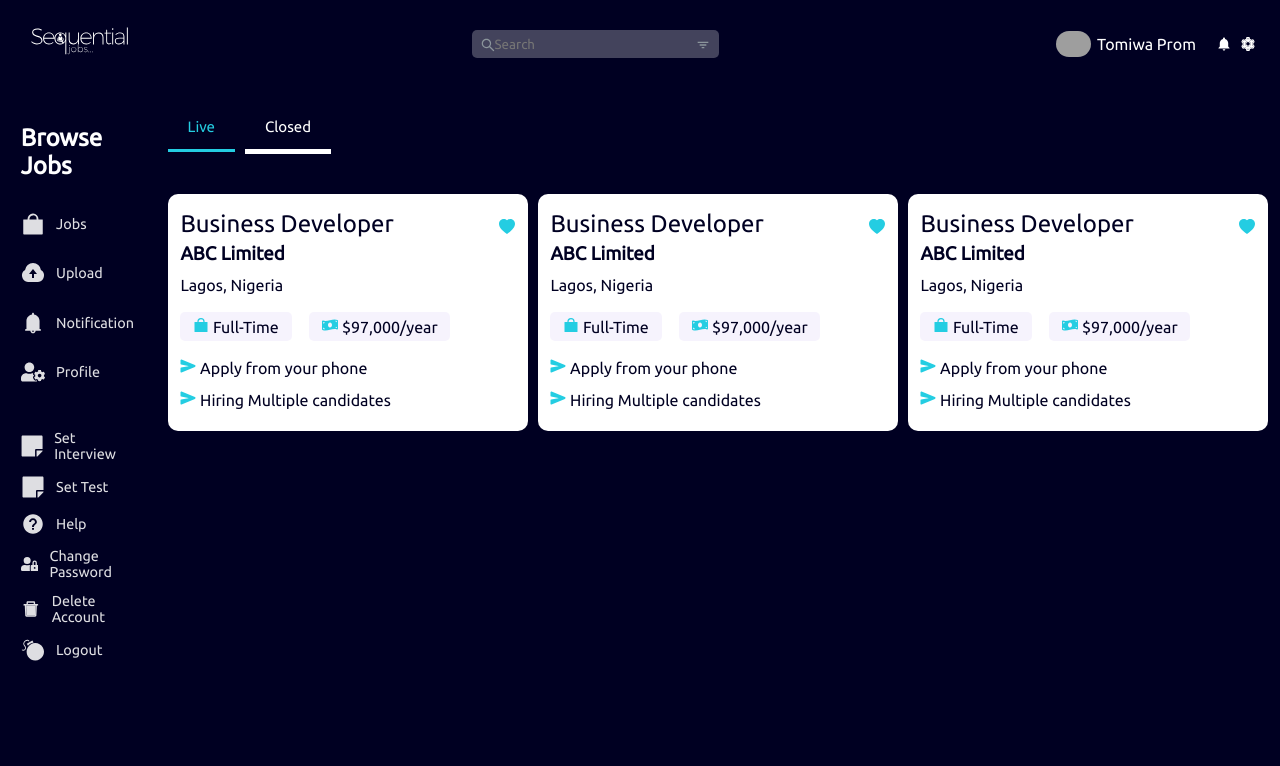
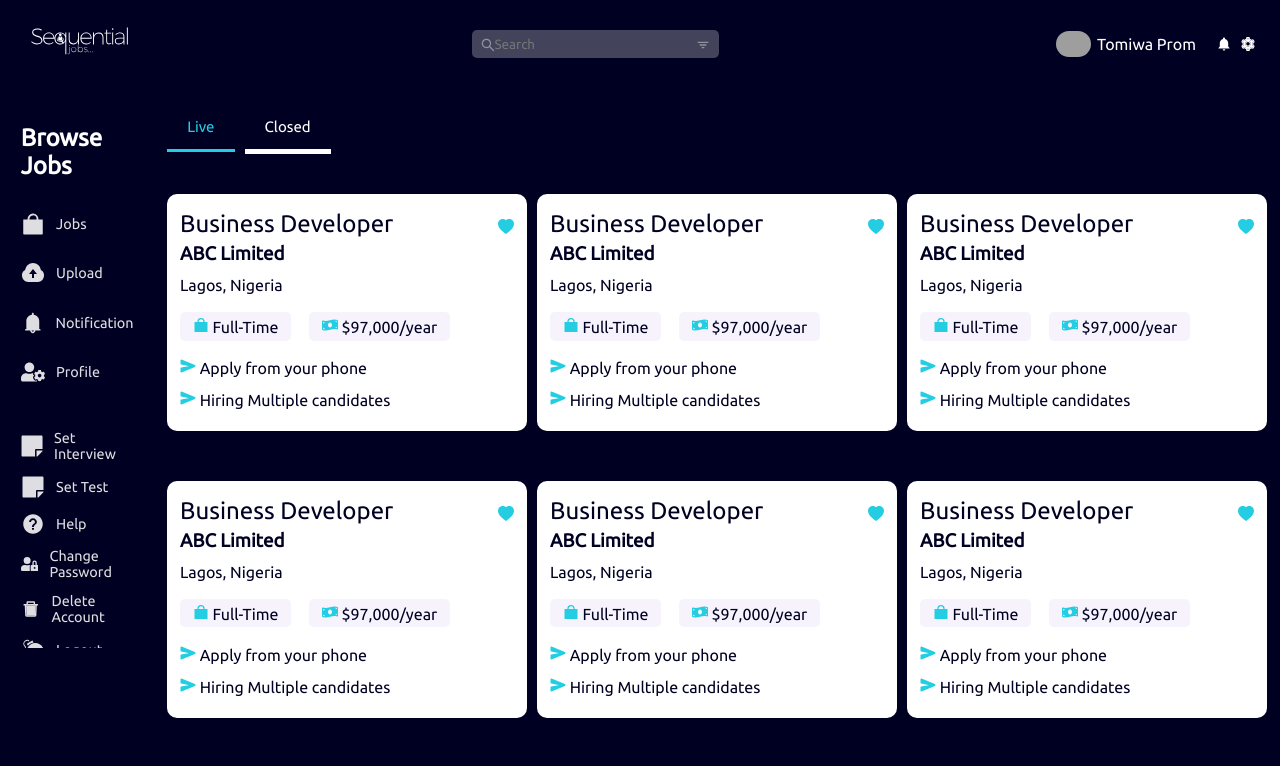
Before and after one commit to Tomation-Solution/sequential-job, a Next.js app: page / in a window 1280 px wide. Shown: the top 766 px of the page. Built offline with nearby package versions, Linux system fonts and the light colour scheme; grey boxes are pictures that could not be loaded.

Commit message:
fixed side nav overstrecting

```diff
--- a/pages/index.tsx
+++ b/pages/index.tsx
@@ -30,7 +30,7 @@ const Home:NextPage = ()=>{
               }
           }}>
           {
-            [...new Array(3)].map((data,index)=>(
+            [...new Array(9)].map((data,index)=>(
               <JobCard key={index}/>
             ))
 
--- a/shared/Nav/Nav.style.tsx
+++ b/shared/Nav/Nav.style.tsx
@@ -47,6 +47,8 @@ h2:{
             padding:'1rem 1.3rem',
             'width':'20%',
             'color':'#FFFFFFDE',
+            'maxHeight':'560px',
+            overflowY:'scroll',
             li:{
                 display:'flex',
                 'alignItems':'center',
```
